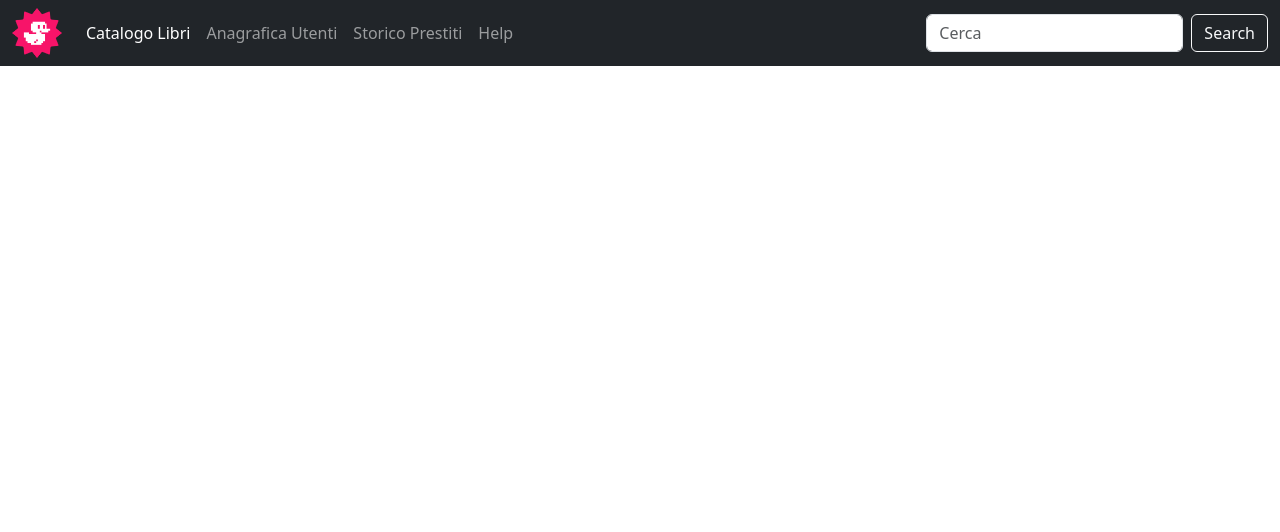
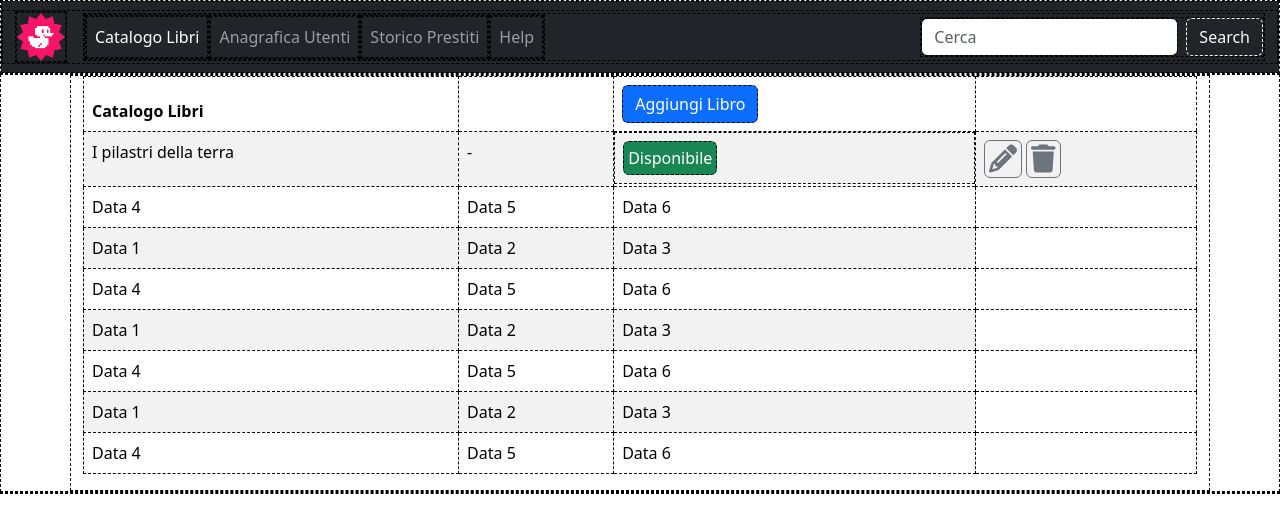
Before and after one commit to nelvison-benedetto/html-css-bootstrap-dashboard, a plain HTML site: page index.html in a window 1280 px wide. Drawn offline with nearby package versions, Linux system fonts and the light colour scheme.

Commit message:
testing tabel

```diff
--- a/index.html
+++ b/index.html
@@ -8,19 +8,18 @@
             name="viewport"
             content="width=device-width, initial-scale=1, shrink-to-fit=no"
         />
-
-
         <link
             href="https://cdn.jsdelivr.net/npm/bootstrap@5.3.2/dist/css/bootstrap.min.css"
             rel="stylesheet"
             integrity="sha384-T3c6CoIi6uLrA9TneNEoa7RxnatzjcDSCmG1MXxSR1GAsXEV/Dwwykc2MPK8M2HN"
             crossorigin="anonymous"
         />
+        <link rel="stylesheet" href="https://cdnjs.cloudflare.com/ajax/libs/font-awesome/6.6.0/css/all.min.css" integrity="sha512-Kc323vGBEqzTmouAECnVceyQqyqdsSiqLQISBL29aUW4U/M7pSPA/gEUZQqv1cwx4OnYxTxve5UMg5GT6L4JJg==" crossorigin="anonymous" referrerpolicy="no-referrer" />
         <style> #debug *{border: 1px dashed black;}</style>
     </head>
 
 
-    <body id="">
+    <body id="debug">
         <header>
             <nav
                 class="navbar navbar-expand-lg navbar-dark bg-dark"
@@ -98,7 +97,74 @@
             </nav>
 
         </header>
-        <main></main>
+
+        <main>
+
+          <div class="container table-responsive">
+            <table class="table table-striped">
+
+                <thead class="thead-dark">
+                    <tr>
+                      <th>Catalogo Libri</th>
+                      <th></th>
+                      <th>
+                        <button class="btn btn-primary">Aggiungi Libro</button>
+                      </th>
+                    </tr>
+                  </thead>
+                  <tbody>
+
+                    <tr>
+                      <td class="">I pilastri della terra</td>
+                      <td class="">-</td>
+                      <td class="d-flex align-items-center"><span class="bg-success text-white p-1 rounded">Disponibile</span></td>
+                      <td class="">
+                        <i class="fa-solid fa-pencil fs-3 text-secondary p-1 border border-secondary rounded"></i>
+                        <i class="fa-solid fa-trash fs-3 text-secondary p-1 border border-secondary rounded"></i>
+                      </td>
+                    </tr>
+                    <tr class="">
+                      <td>Data 4</td>
+                      <td>Data 5</td>
+                      <td>Data 6</td>
+                    </tr>
+                    <tr class="">
+                        <td>Data 1</td>
+                        <td>Data 2</td>
+                        <td>Data 3</td>
+                      </tr>
+                      <tr class="">
+                        <td>Data 4</td>
+                        <td>Data 5</td>
+                        <td>Data 6</td>
+                      </tr>
+                      <tr class="">
+                        <td>Data 1</td>
+                        <td>Data 2</td>
+                        <td>Data 3</td>
+                      </tr>
+                      <tr class="">
+                        <td>Data 4</td>
+                        <td>Data 5</td>
+                        <td>Data 6</td>
+                      </tr>
+                      <tr class="">
+                        <td>Data 1</td>
+                        <td>Data 2</td>
+                        <td>Data 3</td>
+                      </tr>
+                      <tr class="">
+                        <td>Data 4</td>
+                        <td>Data 5</td>
+                        <td>Data 6</td>
+                      </tr>
+
+                  </tbody>
+              </table>
+          </div>
+
+
+        </main>
         <footer>
 
         </footer>
```
